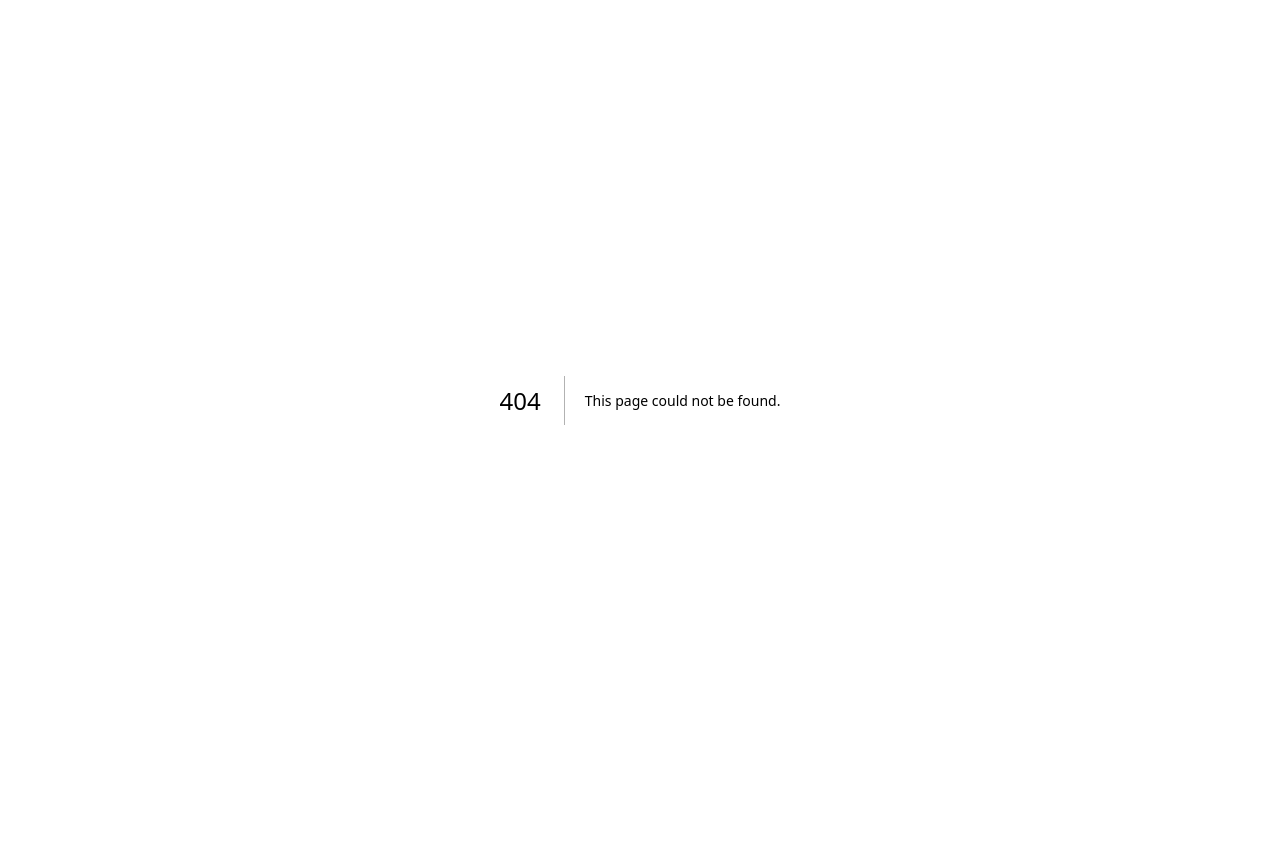
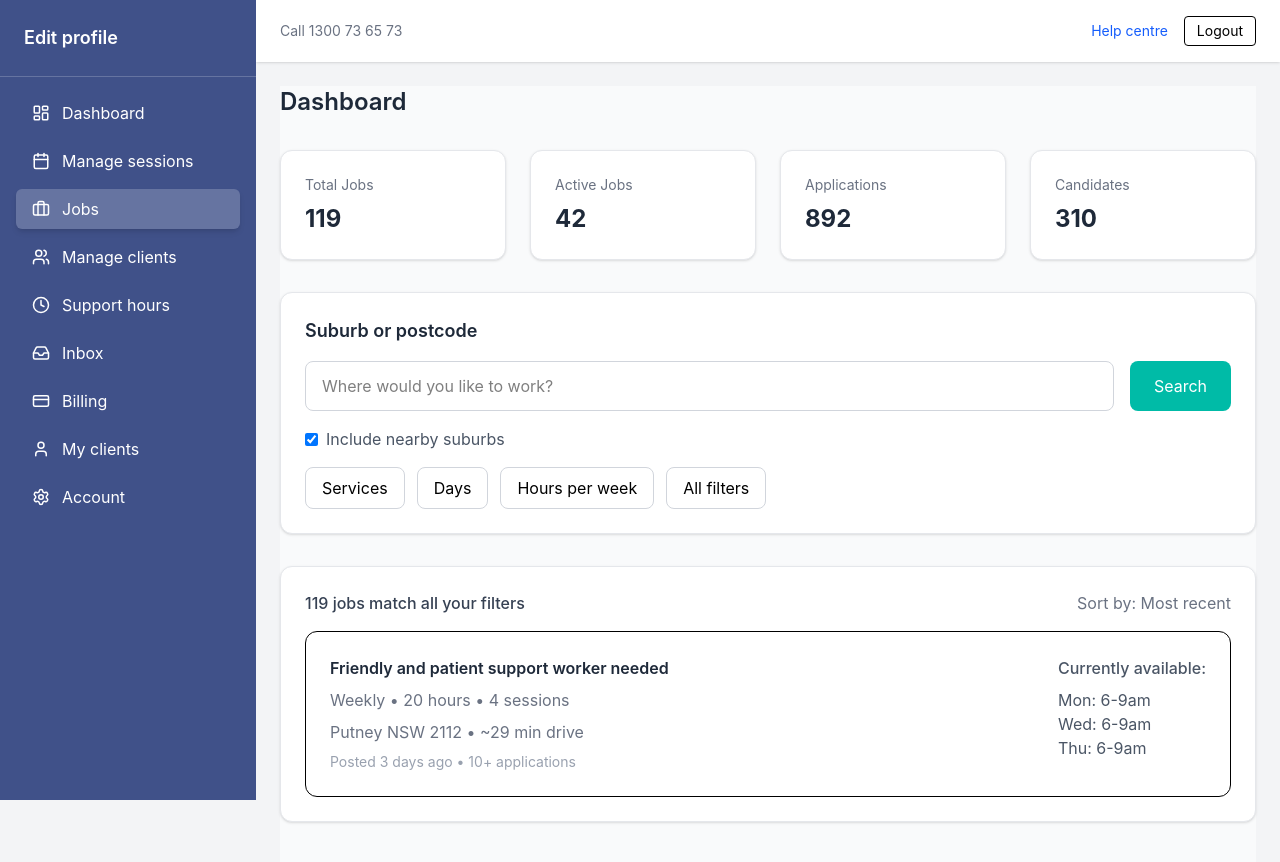
Before and after one commit to shreyatamse1-ship-it/ndis-frontend, a Next.js app: page /dashboard/jobs in a window 1280 px wide. Before the commit this address had no page. Shown: the top 862 px of the page. Before the commit the page ends 800 px from the top, so only its background shows below. Built offline with nearby package versions, Linux system fonts and the light colour scheme.

Commit message:
fix jobs sidebar and jobs ui

```diff
--- /dev/null
+++ b/app/dashboard/jobs/page.tsx
@@ -0,0 +1,127 @@
+import StatCard from "../../../components/dashboard/StatCard"
+import Card from "../../../components/ui/Card"
+
+export default function DashboardPage() {
+    return (
+        <div className="w-full bg-gray-50 min-h-screen space-y-8">
+
+            {/* Page Title */}
+            <h1 className="text-2xl font-semibold text-gray-800">
+                Dashboard
+            </h1>
+
+            {/* Stat Cards */}
+            <div className="grid grid-cols-4 gap-6">
+
+                <StatCard title="Total Jobs" value="119" />
+                <StatCard title="Active Jobs" value="42" />
+                <StatCard title="Applications" value="892" />
+                <StatCard title="Candidates" value="310" />
+
+            </div>
+
+            {/* Job Search Section */}
+            <Card title="Suburb or postcode">
+
+                <div className="flex gap-4">
+
+                    <input
+                        type="text"
+                        placeholder="Where would you like to work?"
+                        className="flex-1 border border-gray-300 rounded-lg px-4 py-3"
+                    />
+
+                    <button className="bg-teal-500 text-white px-6 py-3 rounded-lg hover:bg-teal-600 transition">
+                        Search
+                    </button>
+
+                </div>
+
+                <div className="mt-4 flex items-center gap-2 text-gray-600">
+
+                    <input type="checkbox" defaultChecked />
+
+                    <span>Include nearby suburbs</span>
+
+                </div>
+
+                <div className="flex gap-3 mt-4">
+
+                    <button className="border border-gray-300 px-4 py-2 rounded-lg">
+                        Services
+                    </button>
+
+                    <button className="border border-gray-300 px-4 py-2 rounded-lg">
+                        Days
+                    </button>
+
+                    <button className="border border-gray-300 px-4 py-2 rounded-lg">
+                        Hours per week
+                    </button>
+
+                    <button className="border border-gray-300 px-4 py-2 rounded-lg">
+                        All filters
+                    </button>
+
+                </div>
+
+            </Card>
+
+            {/* Job Results Section */}
+            <Card>
+
+                <div className="flex justify-between items-center mb-4">
+
+                    <p className="text-gray-700 font-medium">
+                        119 jobs match all your filters
+                    </p>
+
+                    <p className="text-gray-500">
+                        Sort by: Most recent
+                    </p>
+
+                </div>
+
+                {/* Example Job Card */}
+
+                <div className="border rounded-xl p-6 flex justify-between">
+
+                    <div>
+
+                        <p className="font-semibold text-gray-800">
+                            Friendly and patient support worker needed
+                        </p>
+
+                        <p className="text-gray-500 mt-2">
+                            Weekly • 20 hours • 4 sessions
+                        </p>
+
+                        <p className="text-gray-500 mt-2">
+                            Putney NSW 2112 • ~29 min drive
+                        </p>
+
+                        <p className="text-sm text-gray-400 mt-2">
+                            Posted 3 days ago • 10+ applications
+                        </p>
+
+                    </div>
+
+                    <div className="text-gray-600">
+
+                        <p className="font-medium mb-2">
+                            Currently available:
+                        </p>
+
+                        <p>Mon: 6-9am</p>
+                        <p>Wed: 6-9am</p>
+                        <p>Thu: 6-9am</p>
+
+                    </div>
+
+                </div>
+
+            </Card>
+
+        </div>
+    )
+}
--- a/app/dashboard/layout.tsx
+++ b/app/dashboard/layout.tsx
@@ -1,31 +1,35 @@
-"use client";
+"use client"
 
-import { useState } from "react";
-import Sidebar from "../../components/layout/Sidebar";
-import Navbar from "../../components/layout/Navbar";
+import { useState } from "react"
+import Sidebar from "../../components/layout/Sidebar"
+import Navbar from "../../components/layout/Navbar"
 
 export default function DashboardLayout({
     children,
 }: {
-    children: React.ReactNode;
+    children: React.ReactNode
 }) {
-    const [open, setOpen] = useState(false);
+
+    const [open, setOpen] = useState(false)
 
     return (
-        <div className="flex h-screen">
+        <div className="min-h-screen bg-gray-100">
 
-            <Sidebar open={open} />
+            {/* Sidebar */}
+            <Sidebar open={open} setOpen={setOpen} />
 
-            <div className="flex flex-col flex-1 lg:ml-64">
+            {/* Main Content */}
+            <div className="lg:ml-64 flex flex-col min-h-screen">
 
+                {/* Navbar */}
                 <Navbar toggleSidebar={() => setOpen(!open)} />
 
-                <main className="flex-1 p-6 bg-gray-100 overflow-y-auto">
+                {/* Page Content */}
+                <main className="flex-1 p-6">
                     {children}
                 </main>
 
             </div>
-
         </div>
-    );
+    )
 }
--- /dev/null
+++ b/components/dashboard/StatCard.tsx
@@ -0,0 +1,22 @@
+import Card from "../ui/Card"
+
+type StatCardProps = {
+    title: string
+    value: string
+}
+
+export default function StatCard({ title, value }: StatCardProps) {
+    return (
+        <Card>
+
+            <p className="text-sm text-gray-500">
+                {title}
+            </p>
+
+            <h2 className="text-2xl font-bold text-gray-800 mt-2">
+                {value}
+            </h2>
+
+        </Card>
+    )
+}
--- a/components/layout/Navbar.tsx
+++ b/components/layout/Navbar.tsx
@@ -1,36 +1,31 @@
-
+"use client"
 type NavbarProps = {
-    toggleSidebar: () => void;
-};
+    toggleSidebar: () => void
+}
 
 export default function Navbar({ toggleSidebar }: NavbarProps) {
     return (
-        <header className="flex items-center justify-between h-16 px-6 bg-white border-b">
+        <div className="flex items-center justify-between bg-white px-6 py-4 shadow">
 
             {/* Mobile menu button */}
             <button
                 onClick={toggleSidebar}
-                className="lg:hidden text-2xl"
+                className="lg:hidden text-gray-700 text-xl"
             >
                 ☰
             </button>
 
-            <h1 className="font-semibold text-lg">
-                Dashboard
-            </h1>
+            <div className="text-sm text-gray-500">
+                Call 1300 73 65 73
+            </div>
 
-            <div className="flex items-center gap-4 text-sm">
-                <span>Call 1300 73 65 73</span>
-
-                <button className="text-purple-600">
-                    Help centre
-                </button>
-
+            <div className="flex gap-4 text-sm">
+                <button className="text-blue-600">Help centre</button>
                 <button className="border px-3 py-1 rounded">
                     Logout
                 </button>
             </div>
 
-        </header>
-    );
+        </div>
+    )
 }
--- a/components/layout/Sidebar.tsx
+++ b/components/layout/Sidebar.tsx
@@ -1,129 +1,95 @@
-"use client";
+"use client"
 
-import React from "react";
-import Link from "next/link";
-import { usePathname } from "next/navigation";
-
+import Link from "next/link"
+import { usePathname } from "next/navigation"
 import {
-    Home,
+    LayoutDashboard,
     Calendar,
     Briefcase,
     Users,
     Clock,
-    Mail,
-    DollarSign,
+    Inbox,
+    CreditCard,
     User,
-    Settings,
-} from "lucide-react";
+    Settings
+} from "lucide-react"
+type SidebarProps = {
+    open: boolean
+    setOpen: React.Dispatch<React.SetStateAction<boolean>>
+}
 
-export default function Sidebar({ open }: { open?: boolean }) {
+export default function Sidebar({ open, setOpen }: SidebarProps) {
+
+    const pathname = usePathname()
+
+    const menu = [
+        { name: "Dashboard", href: "/dashboard", icon: LayoutDashboard },
+        { name: "Manage sessions", href: "/dashboard/manage-sessions", icon: Calendar },
+        { name: "Jobs", href: "/dashboard/jobs", icon: Briefcase },
+        { name: "Manage clients", href: "/dashboard/manage-clients", icon: Users },
+        { name: "Support hours", href: "/dashboard/support-hours", icon: Clock },
+        { name: "Inbox", href: "/dashboard/inbox", icon: Inbox },
+        { name: "Billing", href: "/dashboard/billing", icon: CreditCard },
+        { name: "My clients", href: "/dashboard/my-clients", icon: User },
+        { name: "Account", href: "/dashboard/account", icon: Settings },
+    ]
+
     return (
+        <>
+            {open && (
+                <div
+                    className="fixed inset-0 bg-black/40 z-30 lg:hidden"
+                    onClick={() => setOpen(false)}
+                />
+            )}
+
             <aside
                 className={`
-  fixed top-0 left-0 z-50
-  h-full w-64
-  bg-[var(--sidebar-bg)]
-  text-white
-  transform transition-transform duration-300 ease-in-out
+        fixed top-0 left-0
+        h-screen w-64
+        bg-[#405189] text-white
+        z-40
+        transform transition-transform duration-300
         ${open ? "translate-x-0" : "-translate-x-full"}
         lg:translate-x-0
         `}
             >
 
-            {/* Badge Card */}
-            <div className="p-4">
-
-                <div className="bg-white/10 rounded-lg p-4">
-
-                    <div className="flex justify-between items-center">
-                        <p className="font-medium">Badge</p>
-                        <span>-</span>
+                <div className="p-6 font-semibold text-lg border-b border-white/20">
+                    Edit profile
                 </div>
 
-                    <p className="text-sm text-teal-300 mt-2">
-                        Learn about badges
-                    </p>
+                <nav className="flex flex-col gap-2 p-4">
 
-                </div>
+                    {menu.map((item) => {
 
-                {/* Edit profile */}
-                <div className="flex items-center gap-2 mt-4 text-white/80">
-                    ✏️ Edit profile
-                </div>
+                        const Icon = item.icon
+                        const active = pathname === item.href
 
-            </div>
+                        return (
+                            <Link
+                                key={item.name}
+                                href={item.href}
+                                className={`
+                flex items-center gap-3
+                px-4 py-2 rounded-md
+                transition-all duration-200
 
-            <div className="border-t border-white/10 my-3"></div>
+                ${active
+                                        ? "bg-white/20 shadow-md"
+                                        : "hover:bg-white/10 hover:shadow-md"
+                                    }
+                `}
+                            >
+                                <Icon size={18} />
+                                {item.name}
+                            </Link>
+                        )
+                    })}
 
-            {/* Navigation */}
-            <nav className="flex flex-col gap-1 px-4">
-
-                <SidebarItem icon={<Home size={18} />} label="Dashboard" href="/dashboard" />
-
-                <SidebarItem icon={<Calendar size={18} />} label="Manage sessions" href="/sessions" />
-
-                <SidebarItem icon={<Briefcase size={18} />} label="Jobs" href="/jobs" />
-
-                <SidebarItem icon={<Users size={18} />} label="Manage clients" href="/clients" />
-
-                <SidebarItem icon={<Clock size={18} />} label="Support hours" href="/hours" />
-
-                <SidebarItem icon={<Mail size={18} />} label="Inbox" href="/inbox" />
-
-                <SidebarItem icon={<DollarSign size={18} />} label="Billing" href="/billing" />
-
-                <SidebarItem icon={<User size={18} />} label="My clients" href="/my-clients" />
-
-                <SidebarItem icon={<Settings size={18} />} label="Account" href="/account" />
-                <div className="border-t border-blue-200 my-6"></div>
-                <div className="flex flex-col gap-4 text-sm px-4">
-
-                    <button className="flex items-center justify-between text-white/80 hover:bg-white/20 text-white font-medium">
-                        Help
-                        <span>›</span>
-                    </button>
-
-                    <button className="flex items-center justify-between text-white/80 hover:bg-white/20 text-white font-medium">
-                        About us
-                        <span>›</span>
-                    </button>
-
-                    <button className="flex items-center justify-between text-white/80 hover:bg-white/20 text-white font-medium">
-                        Search workers
-                        <span>›</span>
-                    </button>
-
-                </div>
                 </nav>
 
             </aside>
-    );
+        </>
+    )
 }
-
-function SidebarItem({
-    icon,
-    label,
-    href,
-}: {
-    icon: React.ReactNode;
-    label: string;
-    href: string;
-}) {
-
-    const pathname = usePathname();
-    const isActive = pathname === href;
-
-    return (
-        <Link
-            href={href}
-            className={`flex items-center gap-3 px-3 py-2 rounded-md transition cursor-pointer
-        ${isActive
-                    ? "bg-white/20 text-white font-medium"
-                    : "text-white/80 hover:bg-[var(--sidebar-hover)]"
-                }`}
-        >
-            {icon}
-            <span>{label}</span>
-        </Link>
-    );
-}
--- /dev/null
+++ b/components/ui/Card.tsx
@@ -0,0 +1,20 @@
+type CardProps = {
+    title?: string
+    children: React.ReactNode
+}
+
+export default function Card({ title, children }: CardProps) {
+    return (
+        <div className="bg-white rounded-xl shadow-sm border border-gray-200 p-6">
+
+            {title && (
+                <h3 className="text-lg font-semibold text-gray-800 mb-4">
+                    {title}
+                </h3>
+            )}
+
+            {children}
+
+        </div>
+    )
+}
```
Also changed, not shown: components/dashboard/JobRow.tsx (added), components/dashboard/JobTable.tsx (added). Lines whose indentation alone changed are shown as unchanged.
